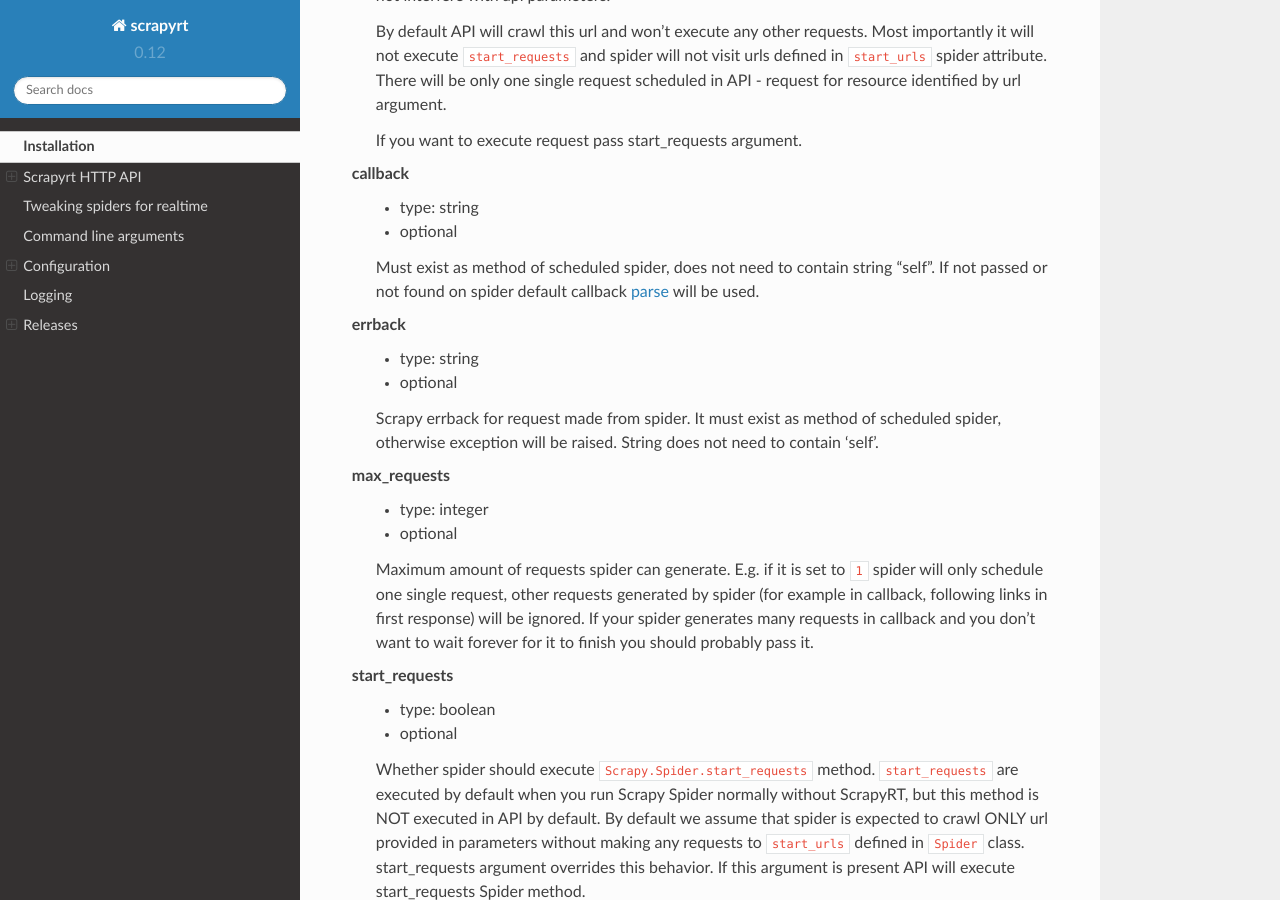
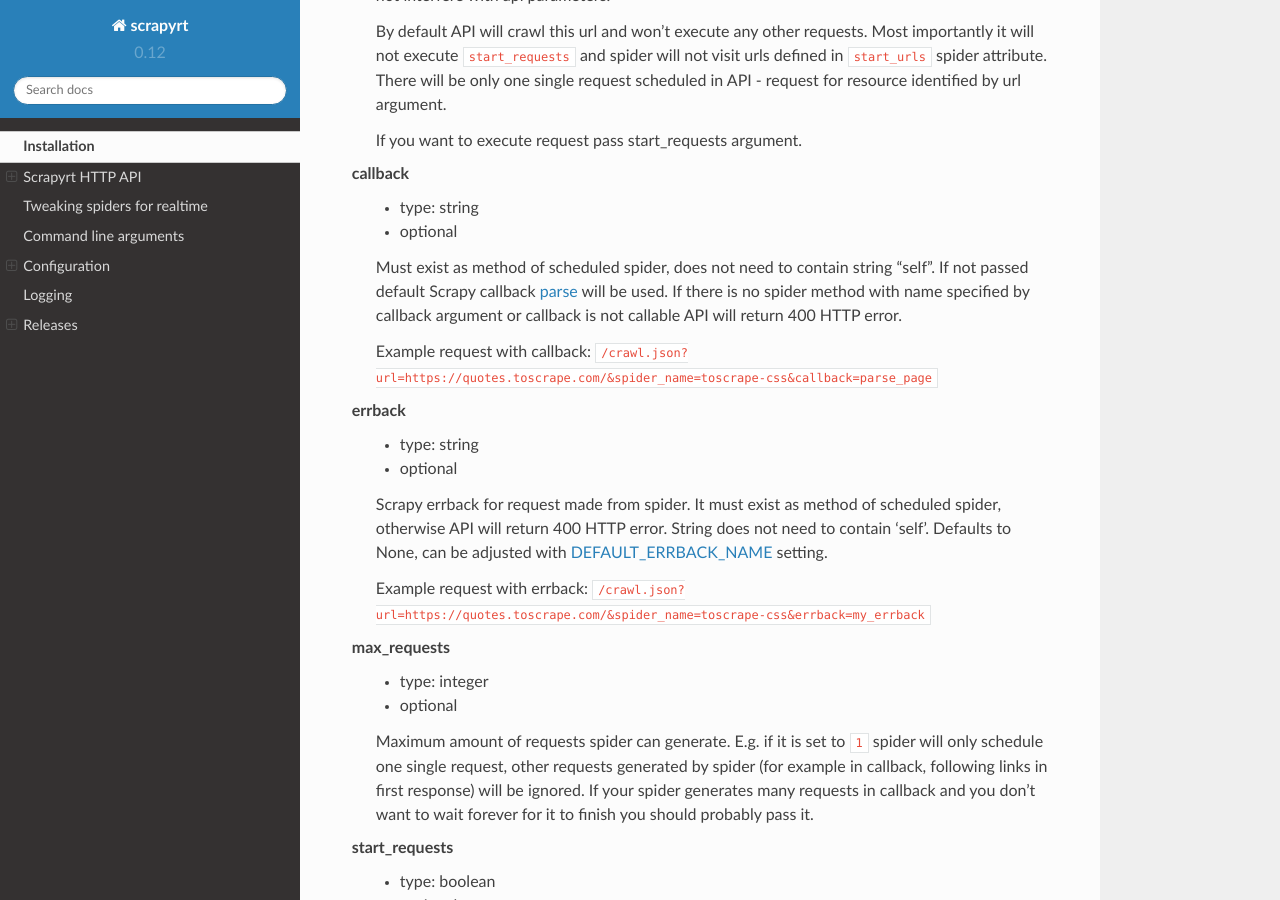
Before and after one commit to scrapinghub/scrapyrt, a Sphinx documentation site: the page built from docs/source/api.rst, in a window 1280 px wide and 900 px high, scrolled down 2084 px. Built offline with Sphinx 7.4.7 and the Read the Docs theme 2.0.0, drawn with Linux system fonts in a browser that asks for light colours; some of the changed text lies outside the part shown.

Commit message:
crawl_manager: default errback to None

```diff
--- a/docs/source/api.rst
+++ b/docs/source/api.rst
@@ -97,14 +97,20 @@ callback
     - optional
 
     Must exist as method of scheduled spider, does not need to contain string "self".
-    If not passed or not found on spider default callback `parse`_ will be used.
+    If not passed default Scrapy callback `parse`_ will be used. If there is no spider method
+    with name specified by callback argument or callback is not callable API will return 400 HTTP error.
+
+    Example request with callback: ``/crawl.json?url=https://quotes.toscrape.com/&spider_name=toscrape-css&callback=parse_page``
 
 errback
     - type: string
     - optional
 
     Scrapy errback for request made from spider. It must exist as method of
-    scheduled spider, otherwise exception will be raised. String does not need to contain 'self'.
+    scheduled spider, otherwise API will return 400 HTTP error. String does not need to contain 'self'.
+    Defaults to None, can be adjusted with `DEFAULT_ERRBACK_NAME`_ setting.
+
+    Example request with errback: ``/crawl.json?url=https://quotes.toscrape.com/&spider_name=toscrape-css&errback=my_errback``
 
 max_requests
     - type: integer
@@ -520,11 +526,12 @@ Default: ``utf-8``.
 DEFAULT_ERRBACK_NAME
 ~~~~~~~~~~~~~~~~~~~~
 
-Default: ``"parse"``
+Default: ``None``
 
-The name of the default errback_.
+String with the name of the default errback_.
 
-Use an empty string or ``None`` to unset the errback altogether.
+Use this setting to set default errback for scrapy spider requests made from ScrapyRT.
+Errback must exist as method of spider and must be callable, otherwise 400 HTTP error will be raised.
 
 .. _errback: https://docs.scrapy.org/en/latest/topics/request-response.htm#using-errbacks-to-catch-exceptions-in-request-processing
 
```
Also changed, not shown: 3 other files.
